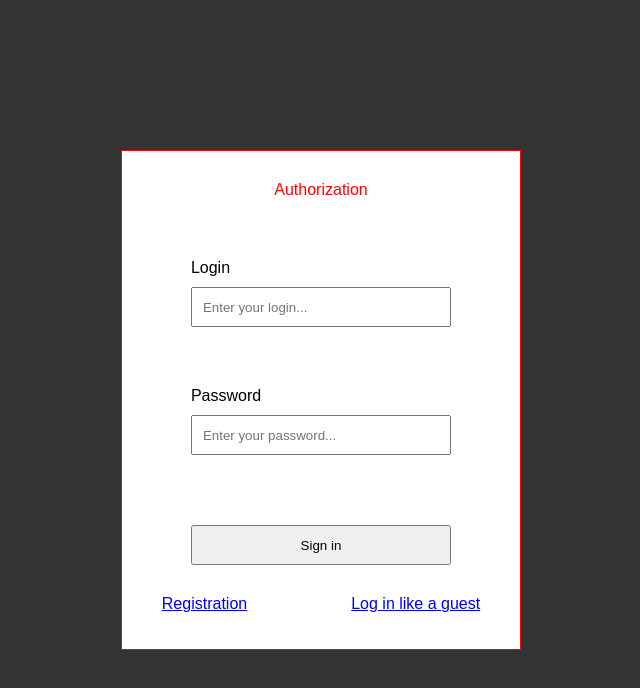
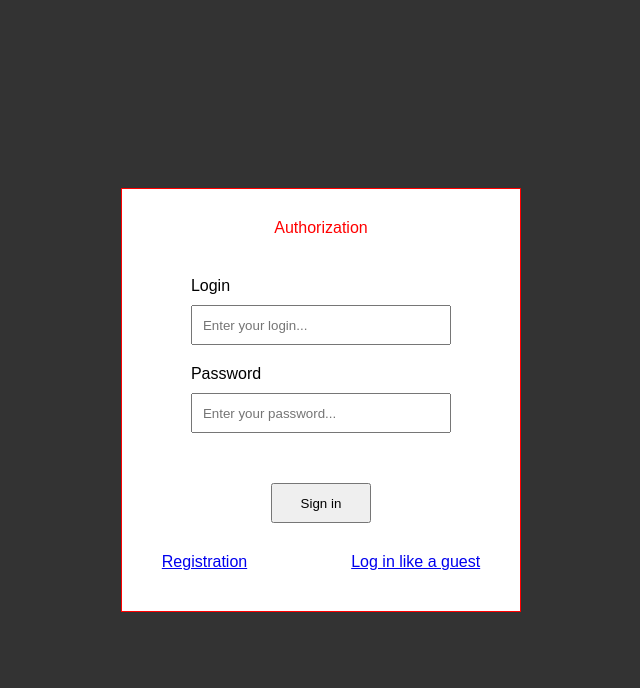
Before and after one commit to RuslanYaremenkoWizardsDev/Hackaton_team11, a website built with webpack: page client/src/html/index.html in a window 1280 px wide. Shown: the whole page, without its empty margins (319-959 px from the left). Built offline with nearby package versions, Linux system fonts and the light colour scheme; files whose address does not match are found by name.

Commit message:
change location

```diff
--- a/client/src/index.html
+++ b/client/src/html/index.html
@@ -27,7 +27,7 @@
                         </label>
                         <input class="auth-input" type="password" name="password" id="password" placeholder="Enter your password..." data-placeholder="password">
                     </div>
-                    <div class="auth__main-submit input-block">
+                    <div class="auth__main-submit">
                         <label for="submit">
                         </label>
                         <input class="auth-input" type="submit" name="submit" id="submit" value="Sign in">
--- a/client/src/scss/auth.scss
+++ b/client/src/scss/auth.scss
@@ -1,3 +1,66 @@
+// .auth {
+//     display: flex;
+//     justify-content: center;
+//     align-items: center;
+
+//     background: #333;
+//     width: 100vw;
+//     height: 100vh;
+//     &__header {
+//         text-align: center;
+//         color: red;
+//         padding: 30px 0;
+//     }
+//     &__body {
+//         display: flex;
+//         flex-direction: row;
+//         justify-content: flex-start;
+//         align-items: center;
+//         width: 400px;
+//         height: 500px;
+//         border: 1px solid red;
+//         background: #fff;
+//     }
+//     &__main {
+//         width: 100%;
+//         height: 100%;
+//         display: flex;
+//         justify-content: center;
+//         align-items: flex-start;
+//         &-submit {
+//             padding: 30px 0;
+//             width: 100px;
+//             border-radius: 10px;
+//             margin: 0 auto;
+//         }
+//     }
+//     &__links {
+//         display: flex;
+//         flex-direction: row;
+//         justify-content: space-between;
+//         align-items: center;
+//         width: 80%;
+//         height: 15%;
+//         padding: 0 0 40px;
+//     }
+// }
+// .input-block {
+//     display: flex;
+//     flex-direction: column;
+//     padding: 30px 0;
+//     width: 100%;
+// }
+// .auth-input {
+//     width: 100%;
+//     height: 40px;
+//     padding: 0 10px;
+//     margin: 10px 0 0;
+// }
+// .container {
+//     width: 300px;
+//     padding: 0 5%;
+// }
+
 .auth {
     display: flex;
     justify-content: center;
@@ -17,7 +80,7 @@
         justify-content: flex-start;
         align-items: center;
         width: 400px;
-        height: 500px;
+        height: auto;
         border: 1px solid red;
         background: #fff;
     }
@@ -27,6 +90,12 @@
         display: flex;
         justify-content: center;
         align-items: flex-start;
+        &-submit {
+            padding: 30px 0;
+            width: 100px;
+            border-radius: 10px;
+            margin: 0 auto;
+        }
     }
     &__links {
         display: flex;
@@ -39,7 +108,9 @@
     }
 }
 .input-block {
-    padding: 30px 0;
+    display: flex;
+    flex-direction: column;
+    padding: 10px 0;
     width: 100%;
 }
 .auth-input {
```
Also changed, not shown: client/src/html/admin.html (renamed from client/src/admin.html), client/src/html/main.html (renamed from client/src/main.html), client/src/html/regpage.html (renamed from client/src/regpage.html).
